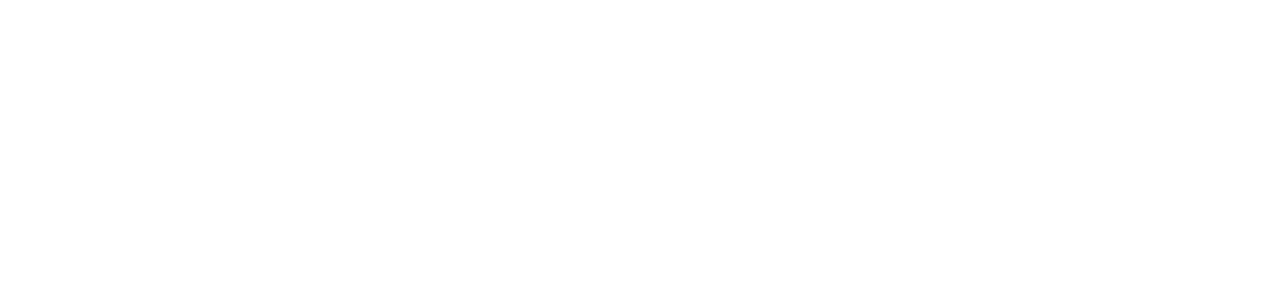
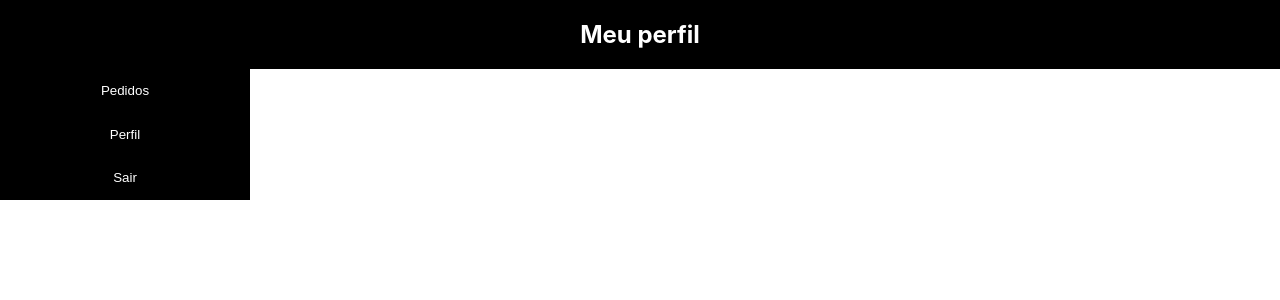
Before and after one commit to tryber/sd-03-trybeer-7, a React (Create React App) app in the folder front-end/: page /admin/orders in a window 1280 px wide. Shown: the top 300 px of the page. Built offline with nearby package versions, Linux system fonts and the light colour scheme.

Commit message:
orders page criado

```diff
--- a/front-end/src/App.js
+++ b/front-end/src/App.js
@@ -3,6 +3,7 @@
 import AuthProvider from './context/AuthContextProvider';
 import ProductProvider from './context/ProductContextProvider';
 import './App.css';
+import OrdersPage from './pages/OrdersPage';
 import LoginPage from './pages/Login/LoginPage';
 import ProductsPage from './pages/ProductsPage';
 import RegisterPage from './pages/Register/RegisterPage';
@@ -21,6 +22,7 @@
               <Route exact path={ path === '/' || '/login' } component={ LoginPage } />
               <Route path="/register" component={ RegisterPage } />
               <Route path="/admin/profile" component={ AdminProfile } />
+              <Route path="/admin/orders" component={ OrdersPage } />
               <Route path="/profile" component={ ClientProfile } />
             </Switch>
           </Router>
--- /dev/null
+++ b/front-end/src/pages/OrdersPage.jsx
@@ -0,0 +1,10 @@
+import React from 'react';
+import AdminNavBar from '../components/NavBar/AdminBar/AdminNavBar';
+
+export default function OrdersPage() {
+    return (
+        <div>
+            <AdminNavBar title="Meu perfil" />
+        </div>
+    )
+}
```
